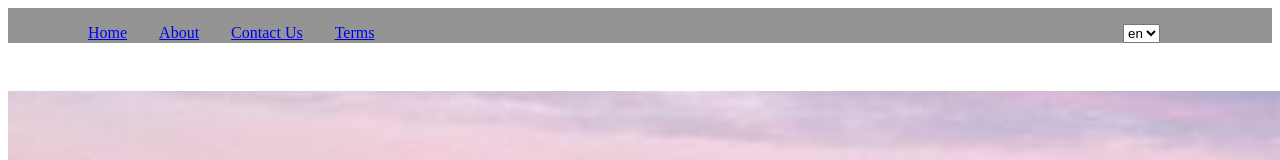
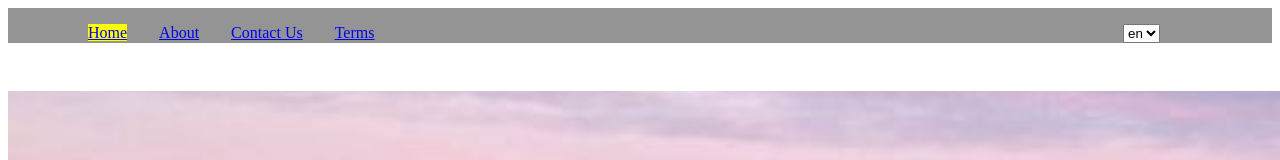
Before and after one commit to magnus-thor/glacier-paradise, a Vue app: page / in a window 1280 px wide. Shown: the top 160 px of the page. Built offline with nearby package versions, Linux system fonts and the light colour scheme.

Commit message:
adding router animations

```diff
--- a/package.json
+++ b/package.json
@@ -11,6 +11,7 @@
     "lint": "eslint . --ext .vue,.js,.jsx,.cjs,.mjs --fix --ignore-path .gitignore"
   },
   "dependencies": {
+    "animate.css": "^4.1.1",
     "oh-vue-icons": "^1.0.0-rc3",
     "vue": "^3.2.31",
     "vue-i18n": "^9.2.0-beta.34",
--- a/src/App.vue
+++ b/src/App.vue
@@ -5,7 +5,14 @@
     </header>
 
     <main class="content">
-      <router-view />
+      <router-view v-slot="{ Component, route }">
+        <transition
+          :enter-active-class="route.meta.enterClass"
+          :leave-active-class="route.meta.leaveClass"
+        >
+          <component :is="Component" />
+        </transition>
+      </router-view>
     </main>
 
     <footer class="footer">
@@ -24,6 +31,7 @@ export default {
 </script>
 <style lang="scss">
 @import "./assets/base.scss";
+@import "animate.css";
 
 .mainLayout {
   min-height: 100vh;
@@ -50,4 +58,11 @@ dialog {
   border: 1px solid;
   box-shadow: 2px 2px;
 }
+
+.animate__animated.animate__fadeInRight,
+.animate__animated.animate__fadeInLeft,
+.animate__animated.animate__fadeOutLeft,
+.animate__animated.animate__fadeOutRight {
+  --animate-duration: 0.5s;
+}
 </style>
--- a/src/components/card.vue
+++ b/src/components/card.vue
@@ -64,7 +64,7 @@ export default {
       duration: String,
       departure: String,
     },
-    cardIndex: Number,
+    cardIndex: String,
   },
   mounted() {
     this.cardDialog = document.getElementById(`cardDialog_${this.cardIndex}`);
--- a/src/components/imageSlider.vue
+++ b/src/components/imageSlider.vue
@@ -1,6 +1,6 @@
 <template>
   <div class="imageSlider">
-    <transition mode="in-out" appear
+    <transition name="imageFade" mode="out-in"
       ><div class="image" :key="selectedImageNumber">
         <img :src="selectedImage" :alt="imageAlt" /></div
     ></transition>
@@ -102,13 +102,13 @@ export default {
   }
 }
 
-.v-enter-active,
-.v-leave-active {
-  transition: opacity 1.5s ease;
+.imageFade-enter-active,
+.imageFade-leave-active {
+  transition: opacity 0.5s ease;
 }
 
-.v-enter-from,
-.v-leave-to {
+.imageFade-enter-from,
+.imageFade-leave-to {
   opacity: 0;
 }
 </style>
--- a/src/components/myHeader.vue
+++ b/src/components/myHeader.vue
@@ -47,6 +47,14 @@ export default {
     &:last-of-type {
       margin-left: auto;
     }
+
+    a:hover {
+      background-color: blue;
+    }
+
+    a.router-link-active {
+      background-color: yellow;
+    }
   }
 }
 </style>
--- a/src/router/index.js
+++ b/src/router/index.js
@@ -1,29 +1,49 @@
 import { createWebHistory, createRouter } from "vue-router";
 import Home from "@/views/Home.vue";
 import About from "@/views/About.vue";
-import ContactUs from '@/views/ContactUs.vue';
-import Terms from '@/views/Terms.vue';
+import ContactUs from "@/views/ContactUs.vue";
+import Terms from "@/views/Terms.vue";
 
 const routes = [
   {
     path: "/",
     name: "Home",
     component: Home,
+    meta: {
+      index: 1,
+      enterClass: "",
+      leaveClass: "",
+    },
   },
   {
     path: "/about",
     name: "About",
     component: About,
+    meta: {
+      index: 2,
+      enterClass: "",
+      leaveClass: "",
+    },
   },
   {
     path: "/contactUs",
     name: "ContactUs",
     component: ContactUs,
+    meta: {
+      index: 3,
+      enterClass: "",
+      leaveClass: "",
+    },
   },
   {
     path: "/terms",
     name: "Terms",
     component: Terms,
+    meta: {
+      index: 4,
+      enterClass: "",
+      leaveClass: "",
+    },
   },
 ];
 
@@ -32,4 +52,18 @@ const router = createRouter({
   routes,
 });
 
+router.afterEach((to, from) => {
+  const FadeInRight = "animate__animated animate__fadeInRight";
+  const FadeInLeft = "animate__animated animate__fadeInLeft";
+  const FadeOutLeft = "animate__animated animate__fadeOutLeft";
+  const FadeOutRight = "animate__animated animate__fadeOutRight";
+  if (to.meta.index > from.meta.index) {
+    to.meta.enterClass = FadeInRight;
+    to.meta.leaveClass = FadeOutLeft;
+  } else {
+    to.meta.enterClass = FadeInLeft;
+    to.meta.leaveClass = FadeOutRight;
+  }
+});
+
 export default router;
```
Also changed, not shown: 1 other file (tests, documents, lock files or other folders).
